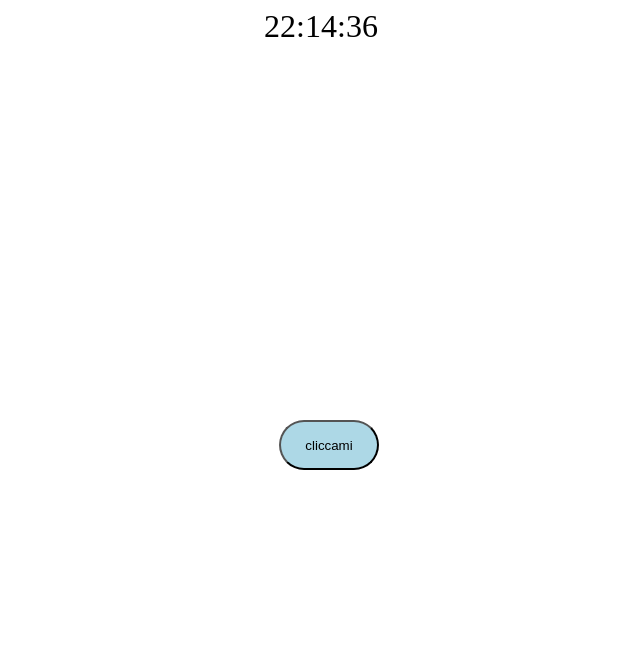
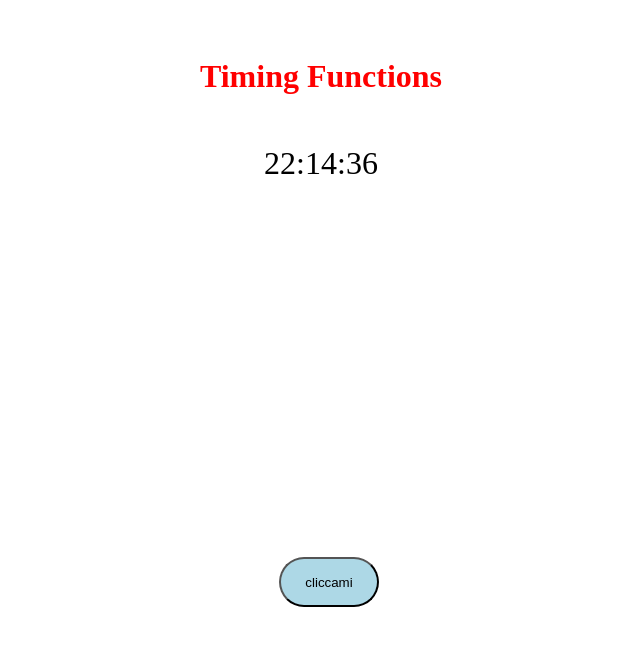
Before and after one commit to JasonBorrelli/js-timing-functions, a plain HTML site: page index.html in a window 1280 px wide. Shown: the whole page, without its empty margins (319-959 px from the left). Drawn offline with Linux system fonts and the light colour scheme.

Commit message:
feat: add animated random color cycle to the page title

```diff
--- a/app.js
+++ b/app.js
@@ -45,3 +45,15 @@ function displayTime() {
 }
 
 const clock = setInterval(displayTime, 1000);
+
+
+function changeColor() {
+    const arrayColors = ["red", "green", "blue", "yellow", "purple", "orange"];
+    const randomColor = Math.floor(Math.random() * arrayColors.length);
+
+    const text = document.querySelector(".title");
+    text.style.color = arrayColors[randomColor];
+
+}
+
+setInterval(changeColor, 500);
--- a/index.html
+++ b/index.html
@@ -11,11 +11,12 @@
 
 <body>
     <header>
+        <h1 class="title">Timing Functions</h1>
+    </header>
+    <main>
         <div class="timerContainer">
             <span class="timer"></span>
         </div>
-    </header>
-    <main>
         <div class="backgroundColorBtn">
             <button class="colorBtn">cliccami</button>
         </div>
--- a/style.css
+++ b/style.css
@@ -1,4 +1,13 @@
 /* 2. */
+h1 {
+    text-align: center;
+    align-items: center;
+    justify-content: center;
+    font-size: 2rem;
+    margin: 0;
+    padding: 50px;
+
+}
 
 .timer {
     background-color: #ffffff;
```
